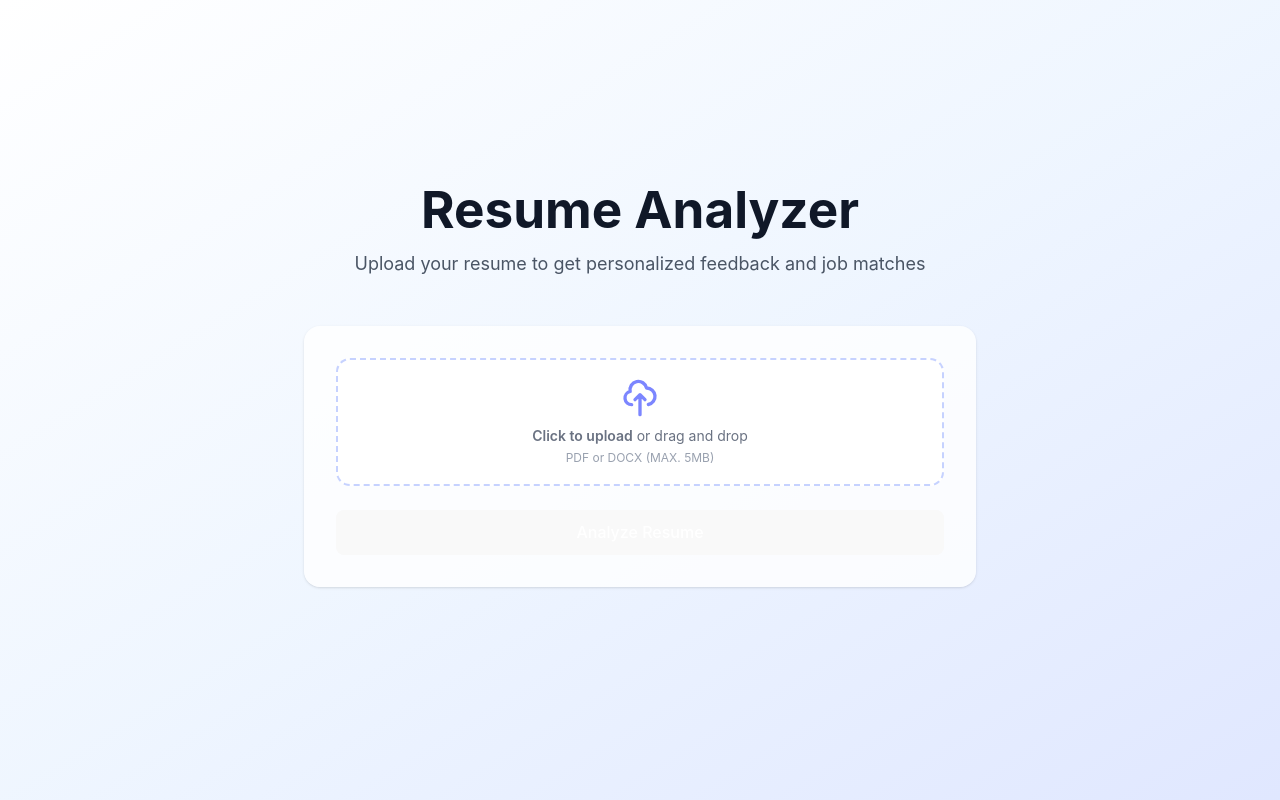
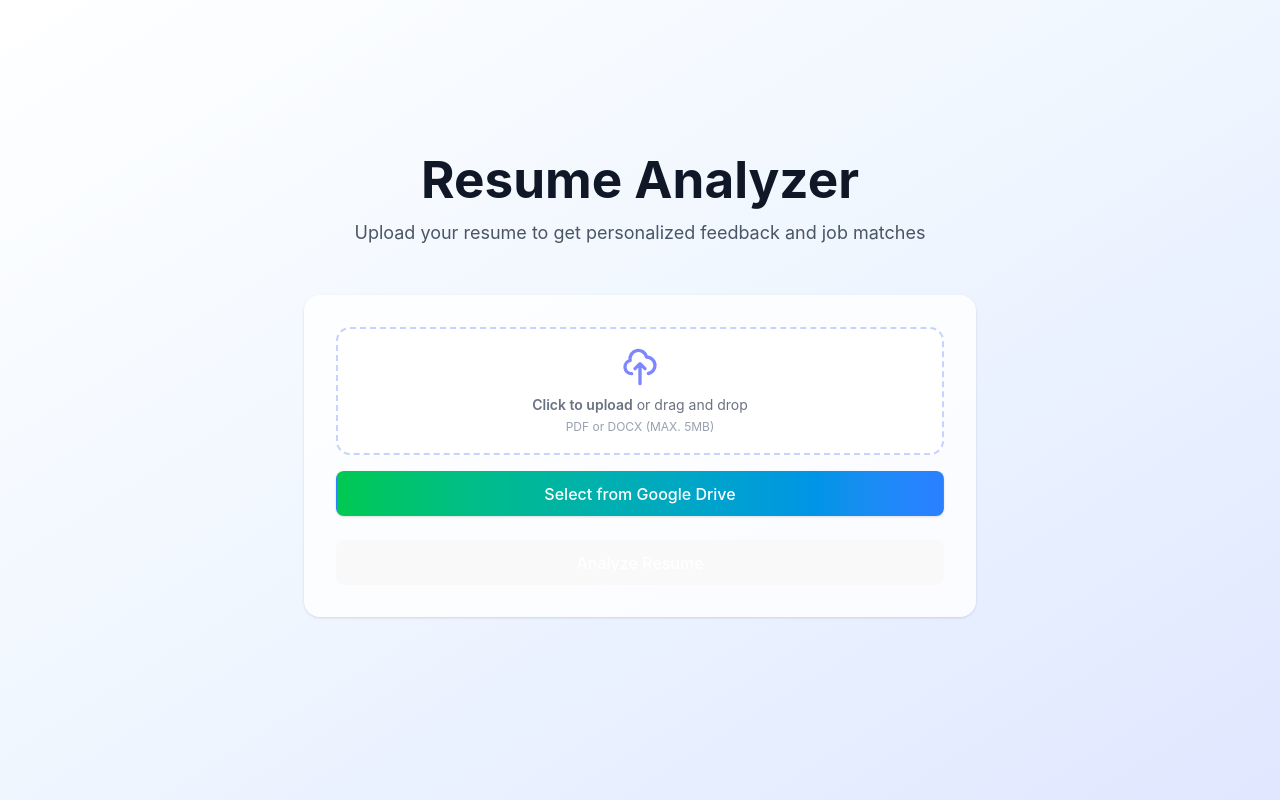
Before and after one commit to srija234/resumeiq, a React (Vite) app in the folder resumeiq-frontend/: page / in a window 1280 px wide. Built offline with nearby package versions, Linux system fonts and the light colour scheme; no server answers.

Commit message:
add google drive load feature

```diff
--- a/resumeiq-frontend/src/App.jsx
+++ b/resumeiq-frontend/src/App.jsx
@@ -2,6 +2,7 @@ import React, { useState } from "react";
 import SkillsChips from "./components/SkillsChips";
 import FeedbackMarkdown from "./components/FeedbackMarkdown";
 import JobCards from "./components/JobCards";
+import GoogleDrivePicker from "./components/GoogleDrivePicker";
 import "./App.css";
 
 export default function App() {
@@ -17,6 +18,11 @@ export default function App() {
       setFile(selectedFile);
       setFileName(selectedFile.name);
     }
+  };
+
+  const handleDrivePick = (driveFile) => {
+    setFile(driveFile);
+    setFileName(driveFile.name);
   };
 
   const handleUpload = async () => {
@@ -61,7 +67,8 @@ export default function App() {
         <div className="w-full bg-white/80 rounded-2xl shadow-sm p-4 sm:p-8 mb-8">
           <div className="flex flex-col items-center">
             {/* File Upload Area */}
-            <div className="w-full mb-4 sm:mb-6">
+            <div className="w-full mb-4 sm:mb-6 flex flex-col gap-2">
+              {/* Local file upload */}
               <label className="flex flex-col items-center justify-center w-full h-28 sm:h-32 border-2 border-dashed border-indigo-200 rounded-xl cursor-pointer bg-white hover:bg-indigo-50 transition-colors duration-200">
                 <div className="flex flex-col items-center justify-center pt-4 pb-4">
                   <svg
@@ -93,6 +100,8 @@ export default function App() {
                   className="hidden"
                 />
               </label>
+              {/* Google Drive upload */}
+              <GoogleDrivePicker onPick={handleDrivePick} disabled={uploading} />
             </div>
 
             {/* Selected File Info */}
--- /dev/null
+++ b/resumeiq-frontend/src/components/GoogleDrivePicker.jsx
@@ -0,0 +1,97 @@
+import React, { useRef } from "react";
+
+const GOOGLE_CLIENT_ID = import.meta.env.VITE_GOOGLE_CLIENT_ID;
+const DEVELOPER_KEY = import.meta.env.VITE_GOOGLE_API_KEY;
+const SCOPE = "https://www.googleapis.com/auth/drive.readonly";
+
+function loadScript(src) {
+  return new Promise((resolve) => {
+    if (document.querySelector(`script[src="${src}"]`)) {
+      resolve();
+      return;
+    }
+    const script = document.createElement("script");
+    script.src = src;
+    script.onload = resolve;
+    document.body.appendChild(script);
+  });
+}
+
+export default function GoogleDrivePicker({ onPick, disabled }) {
+  const tokenClient = useRef(null);
+
+  const openPicker = async () => {
+    await loadScript("https://apis.google.com/js/api.js");
+    await loadScript("https://accounts.google.com/gsi/client");
+
+    // 1. Request an access token with GIS
+    if (!tokenClient.current) {
+      /* global google */
+      tokenClient.current = window.google.accounts.oauth2.initTokenClient({
+        client_id: GOOGLE_CLIENT_ID,
+        scope: SCOPE,
+        callback: async (response) => {
+          if (response && response.access_token) {
+            createPicker(response.access_token);
+          }
+        },
+      });
+    }
+
+    // Request access token (prompts user)
+    tokenClient.current.requestAccessToken();
+  };
+
+  function createPicker(oauthToken) {
+    window.gapi.load("picker", { callback: () => {
+      const view = new window.google.picker.DocsView()
+        .setIncludeFolders(true)
+        .setSelectFolderEnabled(false)
+        .setMimeTypes(
+          "application/pdf,application/vnd.openxmlformats-officedocument.wordprocessingml.document,application/msword"
+        )
+        .setMode(window.google.picker.DocsViewMode.LIST);
+
+      const picker = new window.google.picker.PickerBuilder()
+        .addView(view)
+        .setOAuthToken(oauthToken)
+        .setDeveloperKey(DEVELOPER_KEY)
+        .setCallback(async (data) => {
+          if (data.action === window.google.picker.Action.PICKED) {
+            const doc = data.docs[0];
+            const fileId = doc.id;
+            const fileName = doc.name;
+            const mimeType = doc.mimeType;
+
+            // Download as blob
+            const downloadUrl = `https://www.googleapis.com/drive/v3/files/${fileId}?alt=media`;
+            const blobRes = await fetch(downloadUrl, {
+              headers: { Authorization: "Bearer " + oauthToken },
+            });
+            const blob = await blobRes.blob();
+            const file = new File([blob], fileName, { type: mimeType });
+            onPick(file);
+          }
+        })
+        .setTitle("Select Resume from Google Drive")
+        .build();
+
+      picker.setVisible(true);
+    }});
+  }
+
+  return (
+    <button
+      type="button"
+      onClick={openPicker}
+      disabled={disabled}
+      className={`w-full px-4 py-2 sm:px-6 sm:py-3 mt-2 rounded-lg font-semibold text-white transition-all duration-300 text-sm sm:text-base ${
+        disabled
+          ? "bg-gray-300 cursor-not-allowed"
+          : "bg-gradient-to-r from-green-500 to-blue-500 hover:from-green-600 hover:to-blue-600 shadow-sm hover:shadow-md"
+      }`}
+    >
+      Select from Google Drive
+    </button>
+  );
+}
```
Also changed, not shown: 2 other files (tests, documents, lock files or other folders).
